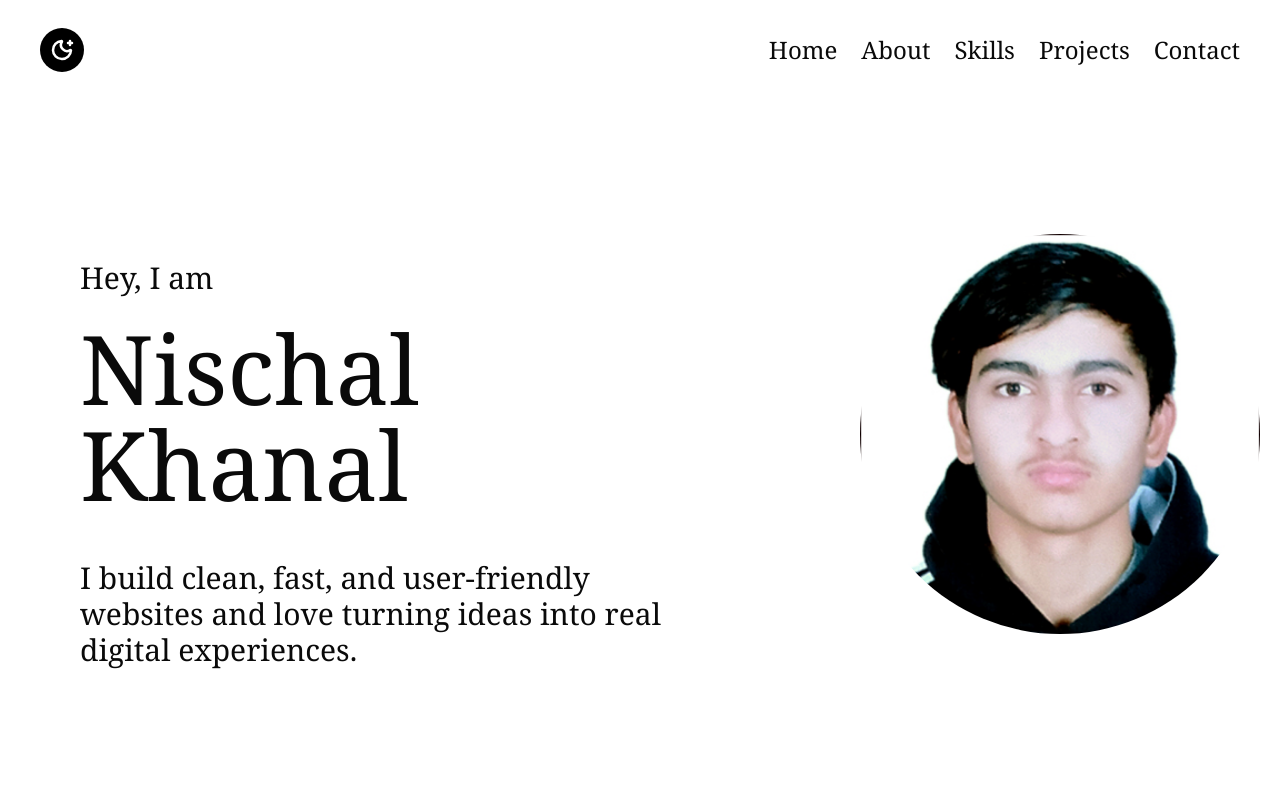
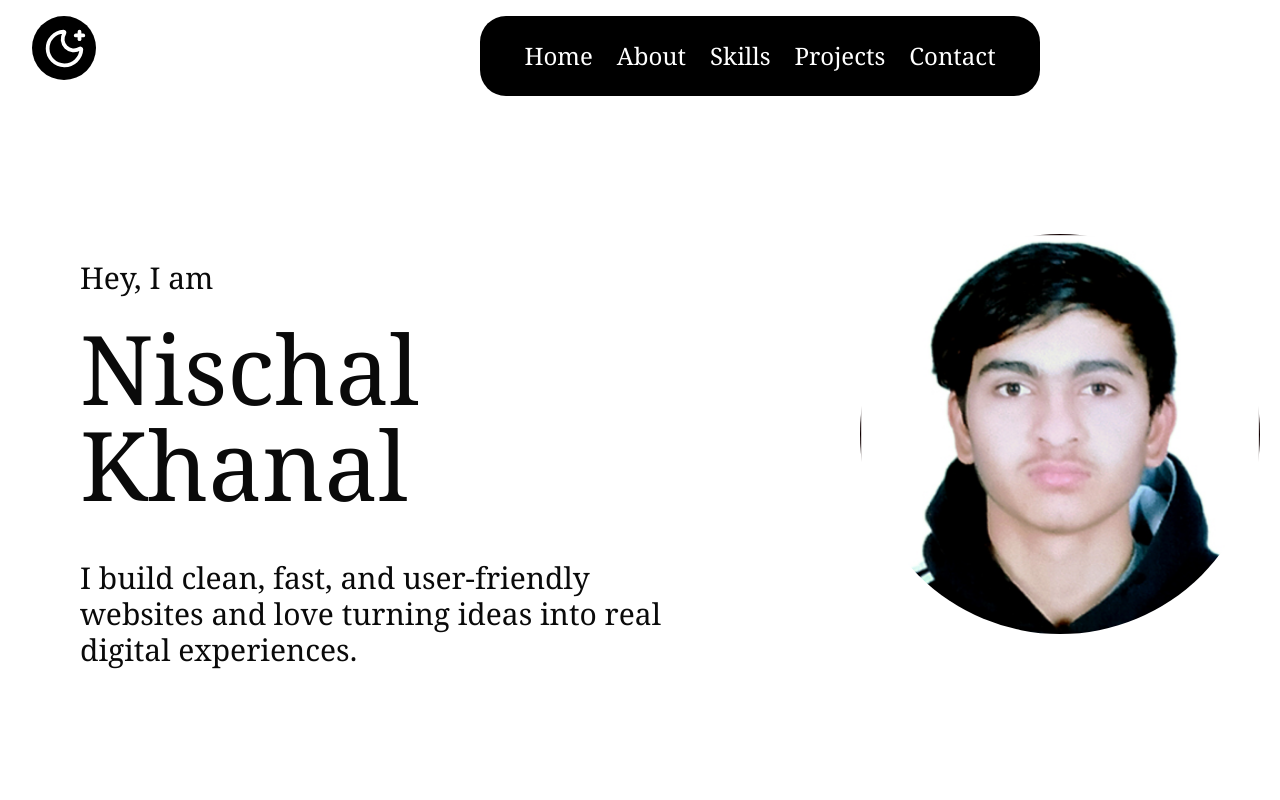
Before and after one commit to nshlxyknl/portfoilo, a Next.js app: page / in a window 1280 px wide. Shown: the top 800 px of the page. Built offline with nearby package versions, Linux system fonts and the light colour scheme.

Commit message:
fix: update Navbar layout and improve dark mode toggle functionality

```diff
--- a/src/components/compo/Navbar.tsx
+++ b/src/components/compo/Navbar.tsx
@@ -10,15 +10,16 @@ export const Navbar = () => {
     const {isDark, toggleDark}= useTheme();
 
 
-  return (
-    <div className="fixed top-0 left-0 right-0 z-50 bg-white flex h-25 w-full items-center justify-between px-10 dark:bg-black">
-        <div className=' flex  justify-center items-center h-11 w-11 rounded-full bg-black dark:bg-amber-50' onClick={toggleDark}>
+  return (<>
+    <div className=' fixed top-4 left-8 z-50 flex  justify-center items-center h-16 w-16 rounded-full bg-black dark:bg-amber-50' onClick={toggleDark}>
                                 {
                                     isDark ?
-                                    <Sun color="#000000" strokeWidth={2.75} /> :
-                                <MoonStarIcon color="#ffffff" strokeWidth={2.5}/>
+                                    <Sun color="#000000" strokeWidth={2} size={45}/> :
+                                <MoonStarIcon color="#ffffff" strokeWidth={2} size={45}/>
                                 }
                                 </div>
+    <div className="fixed top-4 left-120 z-45 bg-black text-white flex h-20 w-140 rounded-4xl items-center justify-center px-10 dark:bg-white dark:text-black">
+
         <div className="flex gap-6 text-2xl font-serif ">
            <Link href="#home">Home</Link>
            <Link href="#about">About</Link>
@@ -27,5 +28,6 @@ export const Navbar = () => {
            <Link href="#contact">Contact</Link>
         </div>
         </div>
+        </>
   )
 }
```
